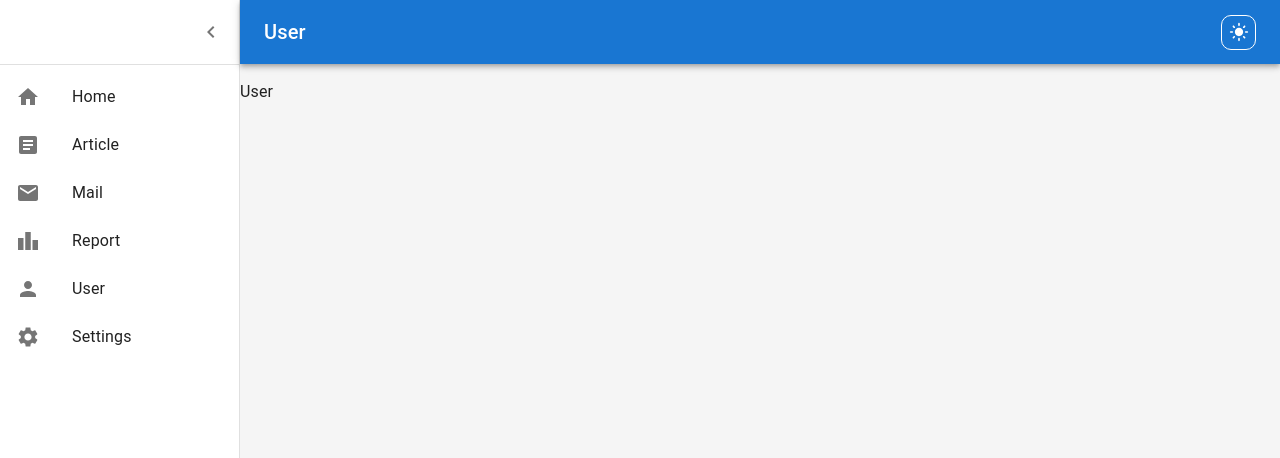
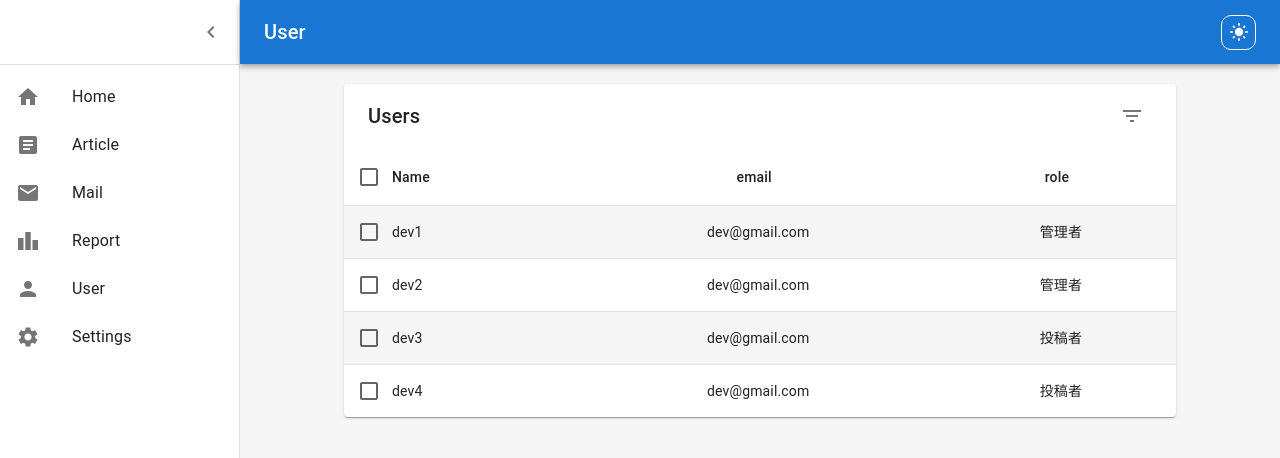
Before and after one commit to AsaneJP/MarkdownCMS, a React (Create React App) app in the folder app/: page /user in a window 1280 px wide. Shown: the top 458 px of the page. Built offline with nearby package versions, Linux system fonts and the light colour scheme.

Commit message:
Create UserTable

```diff
--- /dev/null
+++ b/app/src/components/molecules/Table/UserTableBody.tsx
@@ -0,0 +1,33 @@
+import { memo, VFC } from 'react'
+import { TableBodyCell } from '../../atom/Table/TableBodyCell'
+import { TableCheckBox } from '../../atom/Table/TableCheckBox'
+import { TableRowStyle } from '../../atom/Table/TableRowStyle'
+
+type Props = {
+  data: {
+    id: string
+    name: string
+    email: string
+    role: string
+  }
+}
+
+export const UserTableBody: VFC<Props> = memo((props) => {
+  const { data } = props
+  return (
+    <TableRowStyle>
+      <>
+        <TableCheckBox />
+        <TableBodyCell align="left" padding="none">
+          {data.name}
+        </TableBodyCell>
+        <TableBodyCell align="center" padding="normal">
+          {data.email}
+        </TableBodyCell>
+        <TableBodyCell align="center" padding="normal">
+          {data.role}
+        </TableBodyCell>
+      </>
+    </TableRowStyle>
+  )
+})
--- /dev/null
+++ b/app/src/components/molecules/Table/UserTableHead.tsx
@@ -0,0 +1,21 @@
+import { memo, VFC } from 'react'
+import { TableHead, TableRow } from '@mui/material'
+import { TableHeadCell } from '../../atom/Table/TableHeadCell'
+import { TableCheckBox } from '../../atom/Table/TableCheckBox'
+
+export const UserTableHead: VFC = memo(() => (
+  <TableHead>
+    <TableRow>
+      <TableCheckBox />
+      <TableHeadCell padding="none" align="left">
+        Name
+      </TableHeadCell>
+      <TableHeadCell padding="normal" align="center">
+        email
+      </TableHeadCell>
+      <TableHeadCell padding="normal" align="center">
+        role
+      </TableHeadCell>
+    </TableRow>
+  </TableHead>
+))
--- a/app/src/components/pages/User.tsx
+++ b/app/src/components/pages/User.tsx
@@ -1 +1,40 @@
-export const User = () => <p>User</p>
+import { Box, IconButton, Paper, Table, TableBody, TableContainer, Toolbar, Tooltip, Typography } from '@mui/material'
+import FilterListIcon from '@mui/icons-material/FilterList'
+import { UserTableBody } from '../molecules/Table/UserTableBody'
+import { UserTableHead } from '../molecules/Table/UserTableHead'
+
+function createData(id: string, name: string, email: string, role: string) {
+  return { id, name, email, role }
+}
+
+const datas = [
+  createData('01', 'dev1', 'dev@gmail.com', '管理者'),
+  createData('02', 'dev2', 'dev@gmail.com', '管理者'),
+  createData('03', 'dev3', 'dev@gmail.com', '投稿者'),
+  createData('04', 'dev4', 'dev@gmail.com', '投稿者'),
+]
+
+export const User = () => (
+  <Box sx={{ width: '100%' }}>
+    <TableContainer component={Paper} sx={{ width: '80%', margin: '0 auto', mt: ' 20px' }}>
+      <Toolbar>
+        <Typography sx={{ flex: '1 1 100%' }} variant="h6" id="tableTitle" component="div">
+          Users
+        </Typography>
+        <Tooltip title="Filter">
+          <IconButton>
+            <FilterListIcon />
+          </IconButton>
+        </Tooltip>
+      </Toolbar>
+      <Table sx={{ minWidth: 650 }} aria-label="simple table">
+        <UserTableHead />
+        <TableBody>
+          {datas.map((data) => (
+            <UserTableBody key={data.id} data={data} />
+          ))}
+        </TableBody>
+      </Table>
+    </TableContainer>
+  </Box>
+)
```
